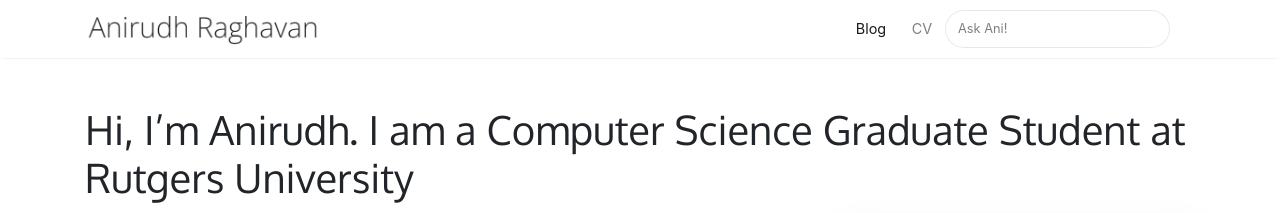
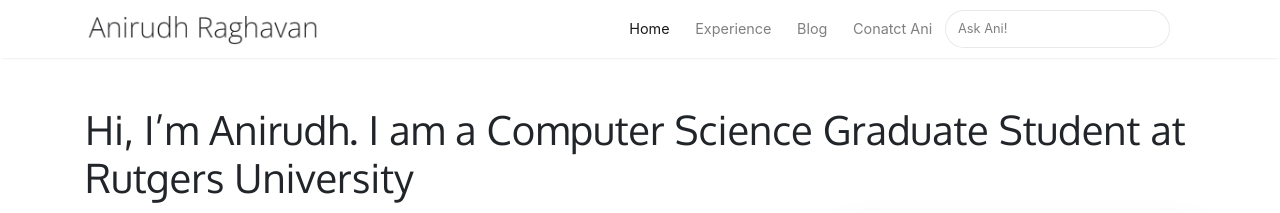
Before and after one commit to anirag2000/anirag2000.github.io, a Jekyll site: the page built from index.html, in a window 1280 px wide. Shown: the top 213 px of the page. Built offline with Jekyll 4.4.1, drawn with Linux system fonts in a browser that asks for light colours; nearby versions of some CDN libraries; the list of posts is cut into pages by our own code.

Commit message:
new menu

```diff
--- a/_layouts/default.html
+++ b/_layouts/default.html
@@ -68,12 +68,22 @@
                 {% else %}
                 <li class="nav-item">
                 {% endif %}
-                <a class="nav-link" href="{{ site.baseurl }}/index.html">Blog</a>
+                <a class="nav-link" href="{{ site.baseurl }}/index.html">Home</a>
                 </li>
 
                 <li class="nav-item">
-                <a class="nav-link" href="{{ site.baseurl }}/about">CV</a>
+                <a class="nav-link" href="{{ site.baseurl }}/about">Experience</a>
                 </li>
+
+                <li class="nav-item">
+                    <a class="nav-link" href="{{ site.baseurl }}/about">Blog</a>
+                    </li>
+
+
+
+                    <li class="nav-item">
+                        <a class="nav-link" href="{{ site.baseurl }}/about">Conatct Ani</a>
+                        </li>
 
 
                 {% include search-lunr.html %}
--- a/assets/css/screen.css
+++ b/assets/css/screen.css
@@ -5,7 +5,7 @@
 */
 @media screen and (min-width:1500px) {
     html { font-size:18px; } /* Increase the font size on higher resolutions */
-    .container {max-width:50%;}
+    .container {max-width:55%;}
 }
 .mainheading {
     padding: 1rem 0rem;
```
